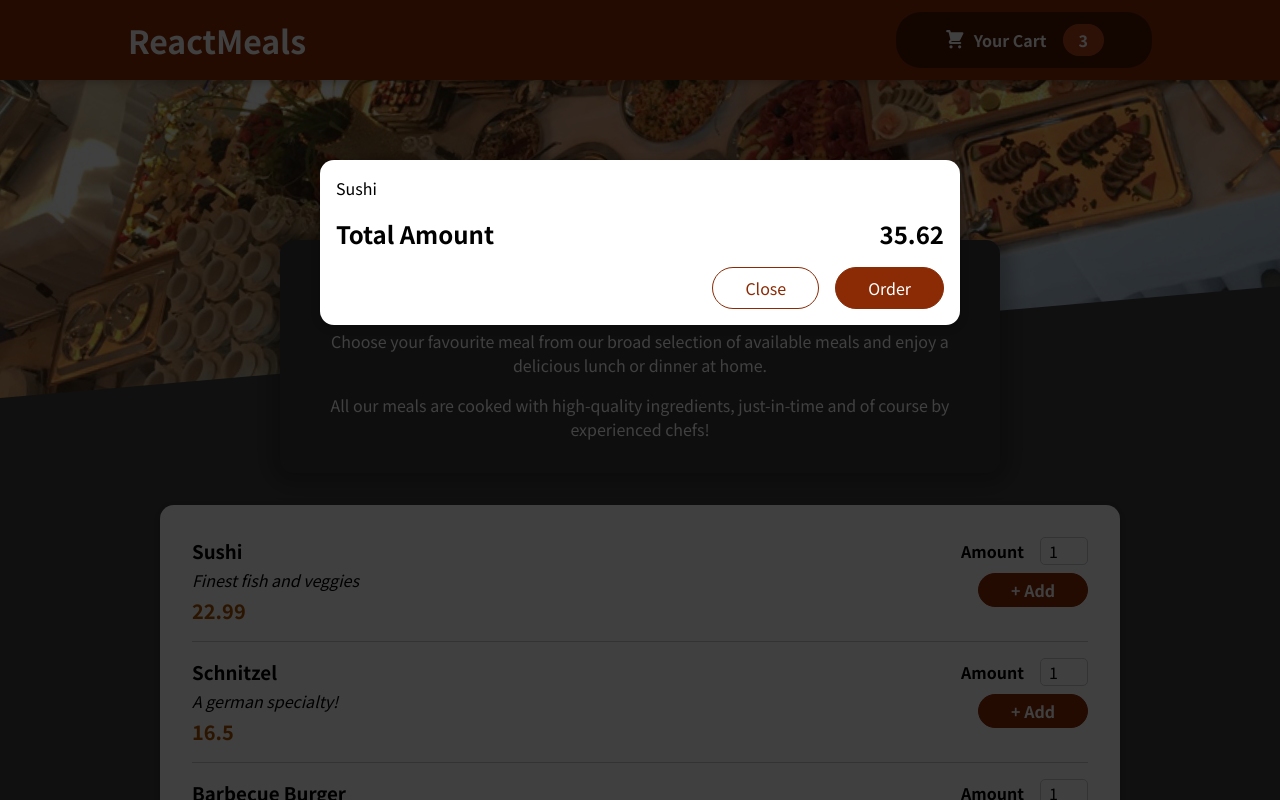
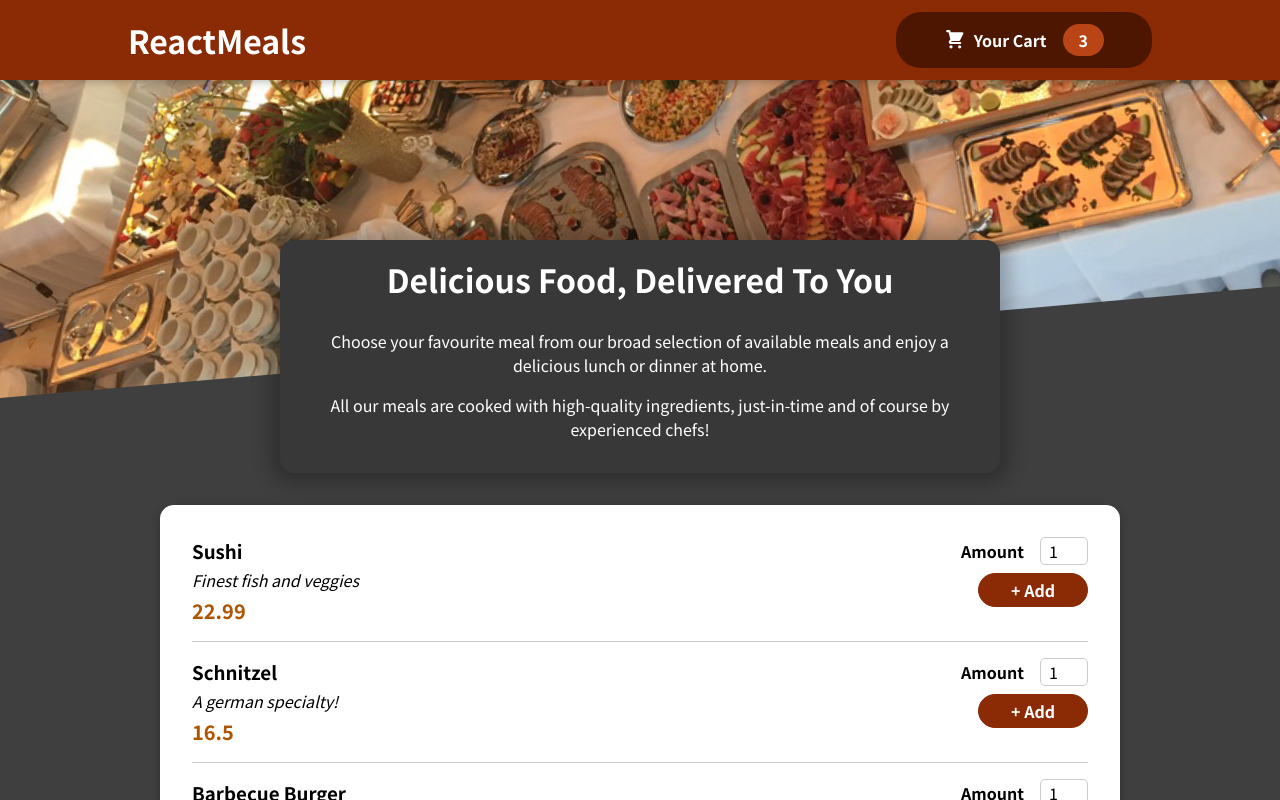
Before and after one commit to ShieldStark/food-ordering, a React (Create React App) app: page / in a window 1280 px wide. Shown: the top 800 px of the page. Built offline with nearby package versions, Linux system fonts and the light colour scheme.

Commit message:
Add Cart Popup

```diff
--- a/src/App.js
+++ b/src/App.js
@@ -1,14 +1,21 @@
 
 import Header from './components/Layout/Header';
-import { Fragment } from 'react';
+import { Fragment,useState } from 'react';
 import Meals from './components/Meals/Meals';
 import Cart from './components/Cart/Cart';
 
 function App() {
+const [cartIsShown,setCartIsShown]=useState(false);
+  const showCartHandler=()=>{
+    setCartIsShown(true);
+  }
+  const hideCartHandler=()=>{
+    setCartIsShown(false);
+  }
   return (
     <Fragment>
-      <Cart/>
-      <Header/>
+      {cartIsShown&&<Cart onClose={hideCartHandler}/>}
+      <Header onShowCart={showCartHandler}/>
       <main>
         <Meals/>
       </main>
--- a/src/components/Cart/Cart.js
+++ b/src/components/Cart/Cart.js
@@ -17,14 +17,14 @@ const Cart = props =>{
     </ul>
     );
 
-    return (<Modal>
+    return (<Modal onClose={props.onClose}>
         {cardItems}
         <div className={classes.total}>
             <span>Total Amount</span>
             <span>35.62</span>
         </div>
         <div className={classes.actions}>
-            <button className={classes['button--alt']}>Close</button>
+            <button className={classes['button--alt']} onClick={props.onClose}>Close</button>
             <button className={classes.button}>Order</button>
         </div>
     </Modal>
--- a/src/components/Layout/Header.js
+++ b/src/components/Layout/Header.js
@@ -7,7 +7,7 @@ const Header = (props) => {
     return (<Fragment>
         <header className={classes.header}>
             <h1>ReactMeals</h1>
-            <HeaderCartButton/>
+            <HeaderCartButton onClick={props.onShowCart}/>
         </header>
         <div className={classes['main-image']}>
             <img src={mealsImage} alt='A Table full of food'/>
--- a/src/components/Layout/HeaderCartButton.js
+++ b/src/components/Layout/HeaderCartButton.js
@@ -2,7 +2,7 @@ import CartIcon from "../Cart/CartIcon";
 import classes from './HeaderCartButton.module.css';
 const HeaderCartButton = (props) =>{
     return(
-        <button type="button" className={classes.button}>
+        <button className={classes.button} onClick={props.onClick}>
             <span className={classes.icon}>
                 <CartIcon/>
             </span>
--- a/src/components/UI/Modal.js
+++ b/src/components/UI/Modal.js
@@ -3,7 +3,7 @@ import classes from './Modal.module.css';
 import ReactDOM  from 'react-dom';
 
 const BackDrop = props =>{
-    return <div className={classes.backdrop}/>
+    return <div className={classes.backdrop} onClick={props.onClose}/>
 };
 
 const ModalOverlay = props =>{
@@ -14,7 +14,7 @@ const ModalOverlay = props =>{
 const portalElement = document.getElementById('overlays');
 const Modal = props =>{
     return <Fragment>
-        {ReactDOM.createPortal(<BackDrop/>,portalElement)}
+        {ReactDOM.createPortal(<BackDrop onClose={props.onClose}/>,portalElement)}
         {ReactDOM.createPortal(<ModalOverlay>{props.children}</ModalOverlay>,portalElement)}
     </Fragment>
 };
```
